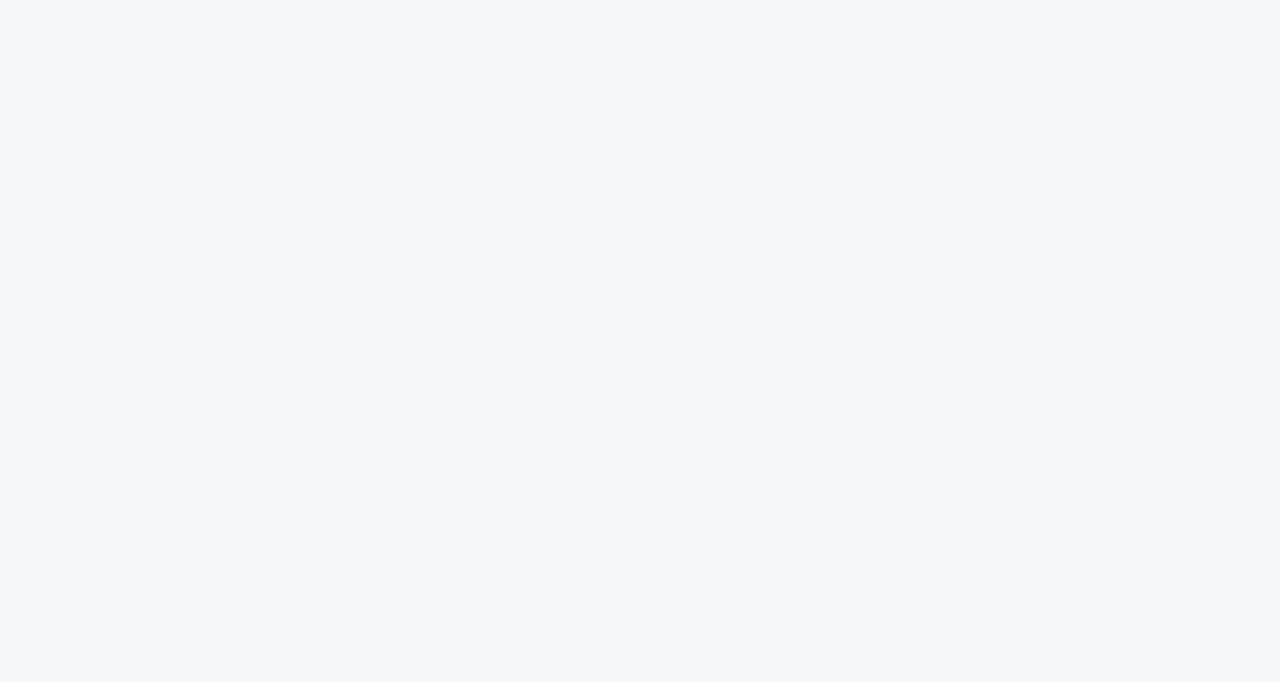
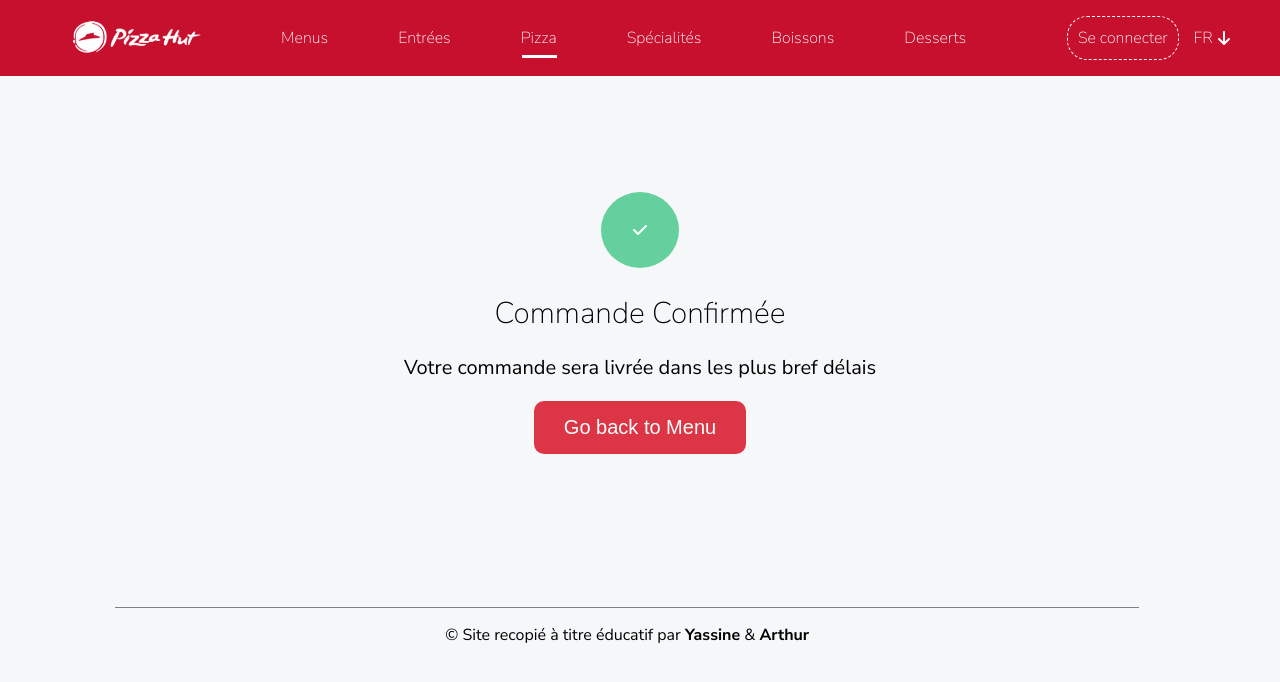
Before and after one commit to ArthurVRoost/ProjetRedux, a React (Vite) app: page /#/fini in a window 1280 px wide. Before the commit this address had no page. Shown: the top 682 px of the page. Built offline with nearby package versions, Linux system fonts and the light colour scheme.

Commit message:
ajout usenvavugate nav + btn commander + btn back home

```diff
--- a/src/App.jsx
+++ b/src/App.jsx
@@ -17,7 +17,7 @@ function App() {
           <Route path='/' element={<Layout/>}>
             <Route index element={<Home/>}/>
             <Route path='details/:pizza'element={<Details/>}/>
-            <Route path='details/:pizza/fini' element={<Fini/>}/>
+            <Route path='/fini' element={<Fini/>}/>
           </Route>
       </Routes>
 
--- a/src/components/panier/Panier.jsx
+++ b/src/components/panier/Panier.jsx
@@ -24,6 +24,9 @@ export default function Panier({ onClose,show }) {
         if (onClose) {
             onClose(); // Fermer le modal sur mobile après commande
         }
+        if (allPanier.length > 0) {
+        navigate('/fini');  // Navigation vers la page 'fini'
+    }
     }
     const handleDetails = (pizza) => {
             dispatch(pizzaSelection(pizza))
--- a/src/pages/fini/Fini.jsx
+++ b/src/pages/fini/Fini.jsx
@@ -1,7 +1,14 @@
 import './fini.css'
 import { FontAwesomeIcon } from '@fortawesome/react-fontawesome';
 import { faCheck } from '@fortawesome/free-solid-svg-icons';
+import { useNavigate } from 'react-router-dom';
 export default function Fini() {
+    const navigate = useNavigate()
+    const handBackHome = () => {
+
+      navigate('/');
+
+  };
 
     return(
         <>
@@ -9,7 +16,7 @@ export default function Fini() {
             <FontAwesomeIcon className='finiIcon' icon={faCheck} />
             <h2 className='finiH2'>Commande Confirmée</h2>
             <p className='finiP'>Votre commande sera livrée dans les plus bref délais</p>
-            <button className='finiBtn'>Go back to Menu</button>
+            <button onClick={handBackHome} className='finiBtn'>Go back to Menu</button>
         </div>
 
         </>
--- a/src/pages/home/Home.jsx
+++ b/src/pages/home/Home.jsx
@@ -18,7 +18,11 @@ export default function Home() {
 
     const myBigPizza = useSelector(state=> state.pizza.allPizzas)
     const allPanier = useSelector(state=> state.pizza.panier)
-
+    const handleFini = () => {
+    if (allPanier.length > 0) {
+      navigate('/fini');
+    }
+  };
     // Calculer le nombre total d'articles dans le panier
     const totalItems = allPanier.reduce((total, item) => total + (item.quantite || 1), 0);
 
@@ -55,7 +59,7 @@ export default function Home() {
                 {/* Bouton Commander mobile - toujours présent sur mobile */}
                 <div
                     className={`mobile-commander-btn mobile-only ${allPanier.length === 0 ? 'disabled' : ''}`}
-                    onClick={allPanier.length > 0 ? () => setShowPanier(true) : undefined}
+                    onClick={allPanier.length > 0 ? handleFini : undefined}
                 >
                     <span className='commander-text'>Commander</span>
                     {allPanier.length > 0 && <span className='commander-count'>{totalItems}</span>}
```
